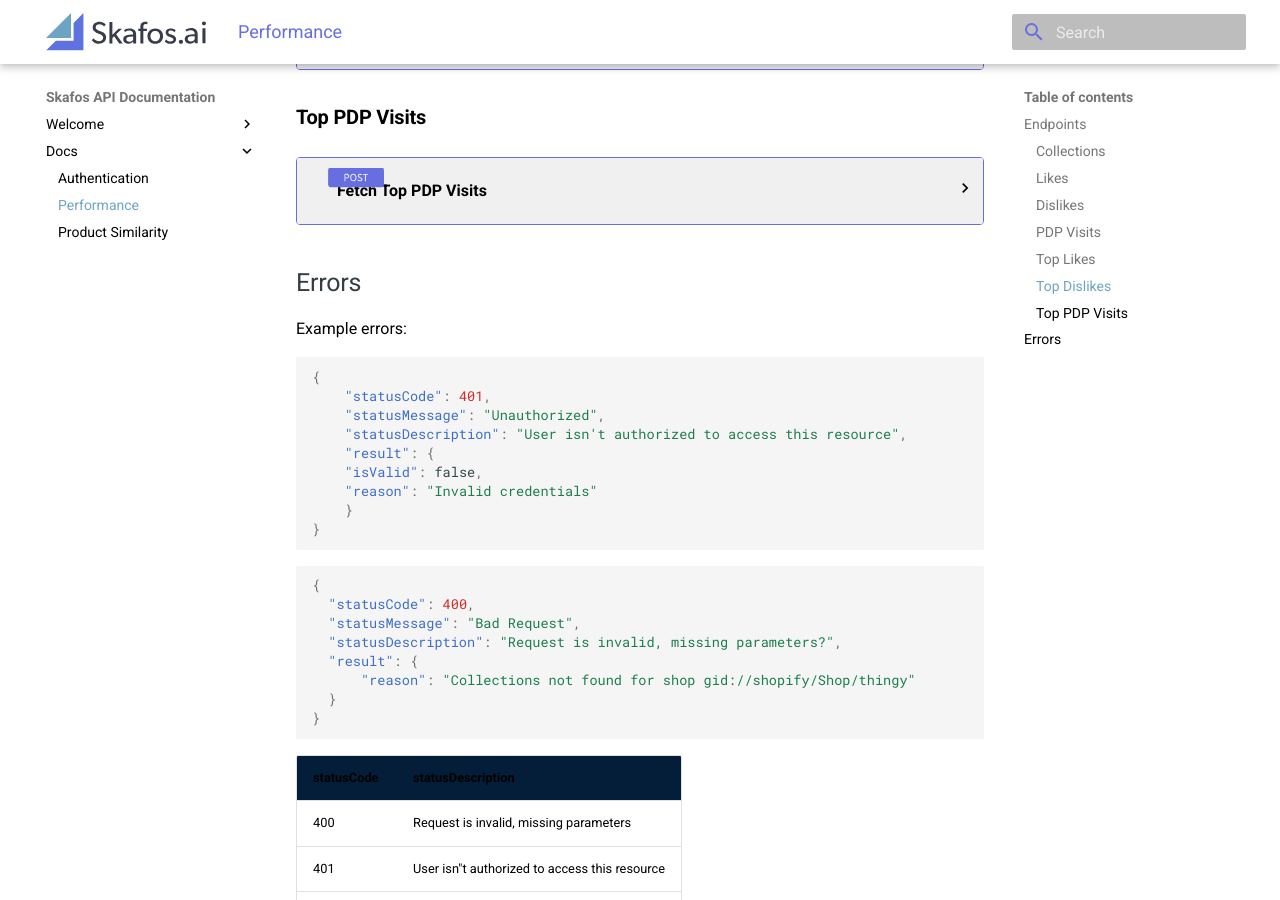
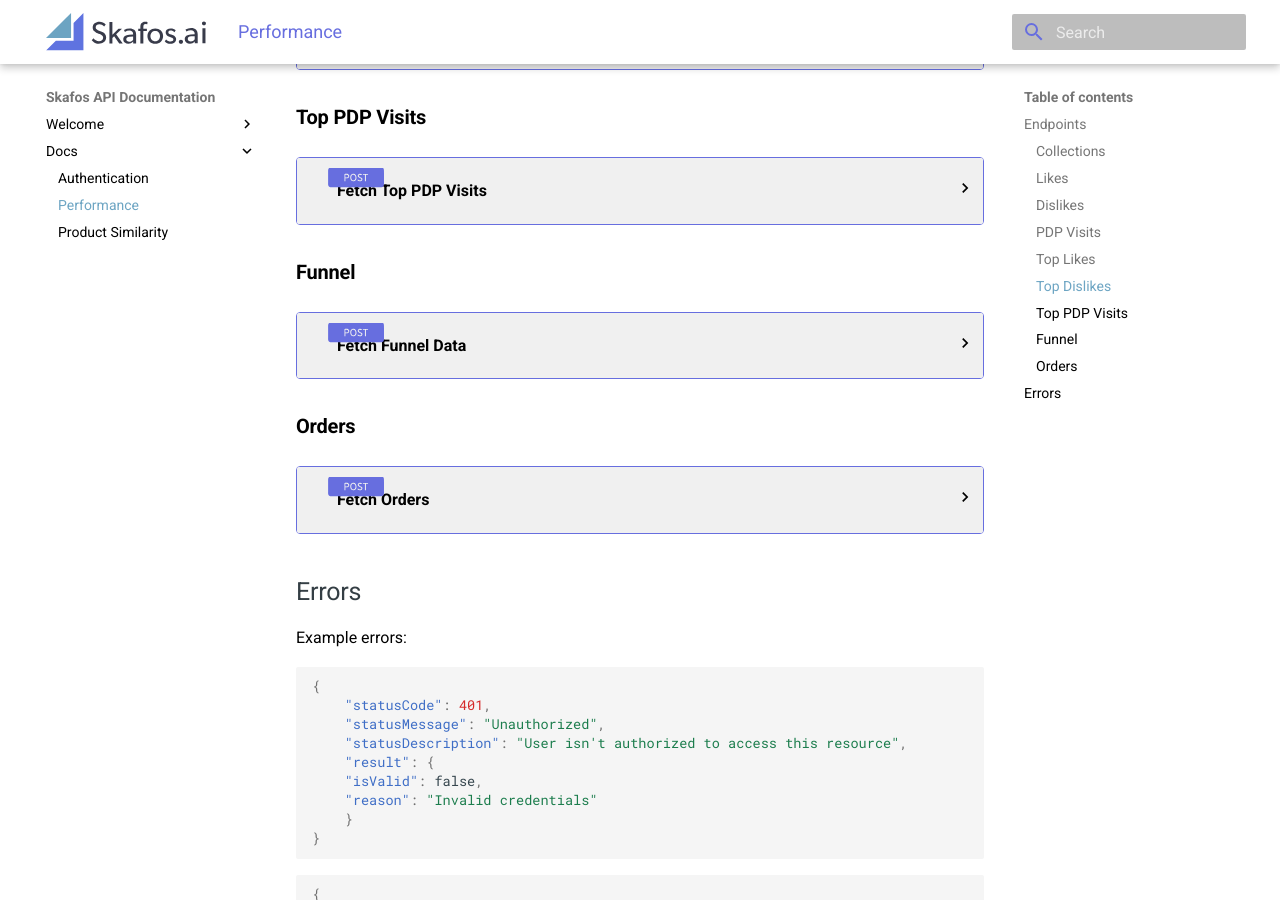
Before and after one commit to skafos/documentation, an MkDocs documentation site: the page built from docs/performance-api.md, in a window 1280 px wide and 900 px high, scrolled down 1072 px. Built offline with MkDocs 1.6.1 and Material for MkDocs 9.7.7, drawn with Linux system fonts in a browser that asks for light colours; part of the change alters nothing that is shown.

````diff
--- a/docs/performance-api.md
+++ b/docs/performance-api.md
@@ -105,15 +105,21 @@
 
         ```json
           {
-              "statusCode": 200,
-              "statusMessage": "OK",
-              "statusDescription": "Request succeeded without error",
-              "result": {
-              "likes": [
-                {"date": "2021-03-01", "likes": 54},
-                {"date": "2021-03-02", "likes": 72}
+            "statusCode": 200,
+            "statusMessage": "OK",
+            "statusDescription": "Request succeeded without error",
+            "result": {
+                "likes": [
+                    {"date": "2021-03-01", "likes": 14},
+                    {"date": "2021-03-02", "likes": 23}
                 ]
-              }
+            },
+            "options": {
+                "shopID": "gid://shopify/Shop/53276901576",
+                "startDate": "2021-03-16",
+                "endDate": "2021-03-29",
+                "count": 10
+            }
           }
         ```
 
@@ -168,10 +174,16 @@
             "statusMessage": "OK",
             "statusDescription": "Request succeeded without error",
             "result": {
-            "dislikes": [
-              {"date": "2021-03-01", "dislikes": 23},
-              {"date": "2021-03-02", "dislikes": 89}
-              ]
+                "dislikes": [
+                    {"date": "2021-03-01", "dislikes": 14},
+                    {"date": "2021-03-02", "dislikes": 23}
+                ]
+            },
+            "options": {
+                "shopID": "gid://shopify/Shop/53276901576",
+                "startDate": "2021-03-16",
+                "endDate": "2021-03-29",
+                "count": 10
             }
         }
         ```
@@ -227,10 +239,16 @@
             "statusMessage": "OK",
             "statusDescription": "Request succeeded without error",
             "result": {
-            "pdpVisits": [
-              {"date": "2021-03-01", "pdpVisits": 14},
-              {"date": "2021-03-02", "pdpVisits": 23}
-              ]
+                "pdpVisits": [
+                    {"date": "2021-03-01", "pdpVisits": 14},
+                    {"date": "2021-03-02", "pdpVisits": 23}
+                ]
+            },
+            "options": {
+                "shopID": "gid://shopify/Shop/53276901576",
+                "startDate": "2021-03-16",
+                "endDate": "2021-03-29",
+                "count": 10
             }
         }
         ```
@@ -287,24 +305,29 @@
             "statusMessage": "OK",
             "statusDescription": "Request succeeded without error",
             "result": {
-              "topLikes": [
-                  {
+                "topLikes": [
+                    {
                         "id": "gid://shopify/Product/200MTVS176A-V",
                         "product": "Tuscan Baby Blue Dotted Diamond Trellis Nursery Rug",
                         "imageUrl": "https://www.rug-images.com/products/s/200MTVS176A.jpg",
                         "pdpUrl": "https://www.rugsusa.com/rugsusa/rugs/rugs-usa-dotted-diamond-trellis-nursery/baby-blue/200MTVS176A-P.html",
-                        "likes": 94,
-                            "rank": 1
-                      },
-                  {
-                      "id": "gid://shopify/Product/200YLRM05B-V",
-                      "product": "Gothamite Ivory Soft Awning Stripes Rug",
-                      "imageUrl": "https://www.rug-images.com/products/s/200YLRM05B.jpg",
-                      "pdpUrl": "https://www.rugsusa.com/rugsusa/rugs/rugs-usa-soft-awning-stripes/ivory/200YLRM05A-P.html",
-                      "likes": 87,
-                            "rank": 2
-                  }
+                        "pdpVisits": 35,
+                        "rank": 1
+                    }, {
+                        "id": "gid://shopify/Product/200YLRM05B-V",
+                        "product": "Gothamite Ivory Soft Awning Stripes Rug",
+                        "imageUrl": "https://www.rug-images.com/products/s/200YLRM05B.jpg",
+                        "pdpUrl": "https://www.rugsusa.com/rugsusa/rugs/rugs-usa-soft-awning-stripes/ivory/200YLRM05A-P.html",
+                        "pdpVisits": 23,
+                        "rank": 2
+                    }
                 ]
+            },
+            "options": {
+                "shopID": "gid://shopify/Shop/53276901576",
+                "startDate": "2021-03-16",
+                "endDate": "2021-03-29",
+                "count": 10
             }
         }
         ```
@@ -361,24 +384,29 @@
             "statusMessage": "OK",
             "statusDescription": "Request succeeded without error",
             "result": {
-              "topDislikes": [
-                  {
+                "topDislikes": [
+                    {
                         "id": "gid://shopify/Product/200MTVS176A-V",
                         "product": "Tuscan Baby Blue Dotted Diamond Trellis Nursery Rug",
                         "imageUrl": "https://www.rug-images.com/products/s/200MTVS176A.jpg",
                         "pdpUrl": "https://www.rugsusa.com/rugsusa/rugs/rugs-usa-dotted-diamond-trellis-nursery/baby-blue/200MTVS176A-P.html",
-                        "dislikes": 35,
-                            "rank": 1
-                      },
-                  {
-                      "id": "gid://shopify/Product/200YLRM05B-V",
-                      "product": "Gothamite Ivory Soft Awning Stripes Rug",
-                      "imageUrl": "https://www.rug-images.com/products/s/200YLRM05B.jpg",
-                      "pdpUrl": "https://www.rugsusa.com/rugsusa/rugs/rugs-usa-soft-awning-stripes/ivory/200YLRM05A-P.html",
-                      "dislikes": 23,
-                            "rank": 2
-                  }
+                        "pdpVisits": 35,
+                        "rank": 1
+                    }, {
+                        "id": "gid://shopify/Product/200YLRM05B-V",
+                        "product": "Gothamite Ivory Soft Awning Stripes Rug",
+                        "imageUrl": "https://www.rug-images.com/products/s/200YLRM05B.jpg",
+                        "pdpUrl": "https://www.rugsusa.com/rugsusa/rugs/rugs-usa-soft-awning-stripes/ivory/200YLRM05A-P.html",
+                        "pdpVisits": 23,
+                        "rank": 2
+                    }
                 ]
+            },
+            "options": {
+                "shopID": "gid://shopify/Shop/53276901576",
+                "startDate": "2021-03-16",
+                "endDate": "2021-03-29",
+                "count": 10
             }
         }
         ```
@@ -435,24 +463,166 @@
             "statusMessage": "OK",
             "statusDescription": "Request succeeded without error",
             "result": {
-              "topPdpVisits": [
-                  {
+                "topPdpVisits": [
+                    {
                         "id": "gid://shopify/Product/200MTVS176A-V",
                         "product": "Tuscan Baby Blue Dotted Diamond Trellis Nursery Rug",
                         "imageUrl": "https://www.rug-images.com/products/s/200MTVS176A.jpg",
                         "pdpUrl": "https://www.rugsusa.com/rugsusa/rugs/rugs-usa-dotted-diamond-trellis-nursery/baby-blue/200MTVS176A-P.html",
+                        "pdpVisits": 35,
+                        "rank": 1
+                    }, {
+                        "id": "gid://shopify/Product/200YLRM05B-V",
+                        "product": "Gothamite Ivory Soft Awning Stripes Rug",
+                        "imageUrl": "https://www.rug-images.com/products/s/200YLRM05B.jpg",
+                        "pdpUrl": "https://www.rugsusa.com/rugsusa/rugs/rugs-usa-soft-awning-stripes/ivory/200YLRM05A-P.html",
                         "pdpVisits": 23,
-                            "rank": 1
-                      },
-                  {
-                      "id": "gid://shopify/Product/200YLRM05B-V",
-                      "product": "Gothamite Ivory Soft Awning Stripes Rug",
-                      "imageUrl": "https://www.rug-images.com/products/s/200YLRM05B.jpg",
-                      "pdpUrl": "https://www.rugsusa.com/rugsusa/rugs/rugs-usa-soft-awning-stripes/ivory/200YLRM05A-P.html",
-                      "pdpVisits": 19,
-                            "rank": 2
-                  }
+                        "rank": 2
+                    }
                 ]
+            },
+            "options": {
+                "shopID": "gid://shopify/Shop/53276901576",
+                "startDate": "2021-03-16",
+                "endDate": "2021-03-29",
+                "count": 10
+            }
+        }
+        ```
+
+### **Funnel**
+
+??? pied-piper "Fetch Funnel Data"
+
+    The number of pageviews, impressions, sessionsWithInteractions, and pdpVisits by date for a shop or a shop collection over a date range (default is previous 14 days).
+
+    ```
+    POST /v1/performance/funnel
+    ```
+    === "Request"
+
+
+
+        ``` json
+        {
+          "shopID": "gid://shopify/Shop/53276901576",
+        }
+        ```
+
+        ___
+
+        Headers
+
+        ___
+
+        | Headers       |                        |
+        |---------------|------------------------|
+        | Content-Type  | application/json       |
+        | Authorization | Bearer \{JWT api token\} |
+
+        ___
+
+        Parameters^*\ Required^
+
+        ___
+
+        | Name    | Description                        |
+        |---------|------------------------------------|
+        |shopID* | Shopify Shop ID  |
+        | collectionID  | If not supplied, will aggregate by shop |
+        | startDate | Format %Y-%m-%d; if not supplied, will use date 14 days ago |
+        | endDate   | If not supplied, will use date 1 day ago |
+        | aggregate   | Set to false to request data by date |
+
+    === "Response"
+
+        ```json
+        {
+            "statusCode": 200,
+            "statusMessage": "OK",
+            "statusDescription": "Request succeeded without error",
+            "result": {
+                "funnel": {
+                    "pageviews": 1278,
+                    "impressions": 846,
+                    "sessionsWithInteractions": 267,
+                    "pdpVisits": 64
+                }
+            },
+            "options": {
+                "shopID": "gid://shopify/Shop/53276901576",
+                "startDate": "2021-03-16",
+                "endDate": "2021-03-29",
+                "aggregate": true
+            }
+        }
+        ```
+
+### **Orders**
+
+??? pied-piper "Fetch Orders"
+
+    The cart/orders information by date for a shop or a shop collection over a date range (default is previous 14 days).
+
+    ```
+    POST /v1/performance/orders
+    ```
+    === "Request"
+
+
+
+        ``` json
+        {
+          "shopID": "gid://shopify/Shop/53276901576",
+        }
+        ```
+
+        ___
+
+        Headers
+
+        ___
+
+        | Headers       |                        |
+        |---------------|------------------------|
+        | Content-Type  | application/json       |
+        | Authorization | Bearer \{JWT api token\} |
+
+        ___
+
+        Parameters^*\ Required^
+
+        ___
+
+        | Name    | Description                        |
+        |---------|------------------------------------|
+        |shopID* | Shopify Shop ID  |
+        | collectionID  | If not supplied, will aggregate by shop |
+        | startDate | Format %Y-%m-%d; if not supplied, will use date 14 days ago |
+        | endDate   | If not supplied, will use date 1 day ago |
+        | aggregate   | Set to false to request data by date |
+
+    === "Response"
+
+        ```json
+        {
+            "statusCode": 200,
+            "statusMessage": "OK",
+            "statusDescription": "Request succeeded without error",
+            "result": {
+                "orders": {
+                    "sessionsWithAddToCart": 25,
+                    "averageOrderValue": 129.99,
+                    "skafosDrivenRevenue": 1299.90,
+                    "totalStoreRevenue": 9999.99,
+                    "totalSkafosDrivenRevenue": 99.99
+                }
+            },
+            "options": {
+                "shopID": "gid://shopify/Shop/53276901576",
+                "startDate": "2021-03-16",
+                "endDate": "2021-03-29",
+                "aggregate": true
             }
         }
         ```
````
